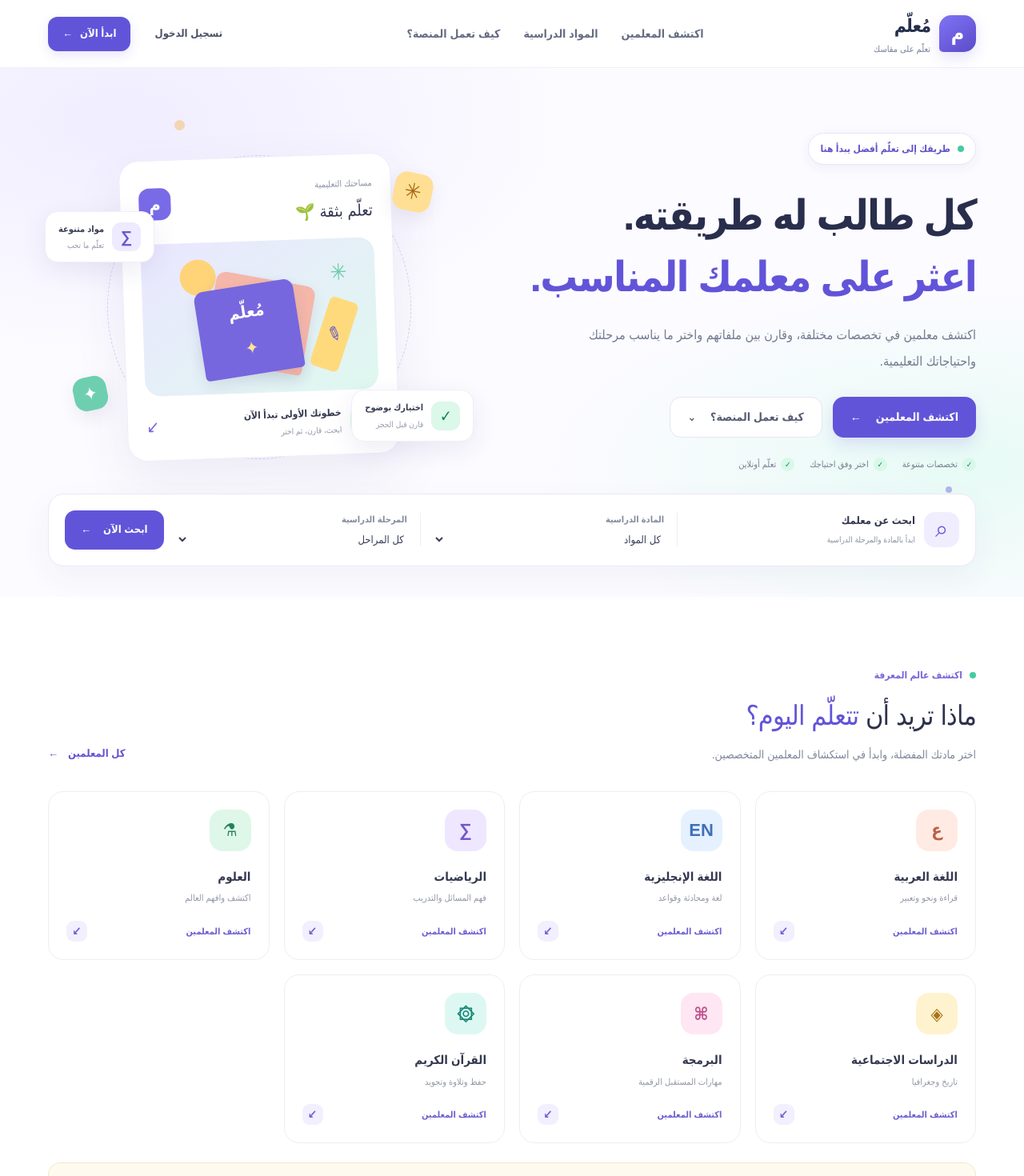
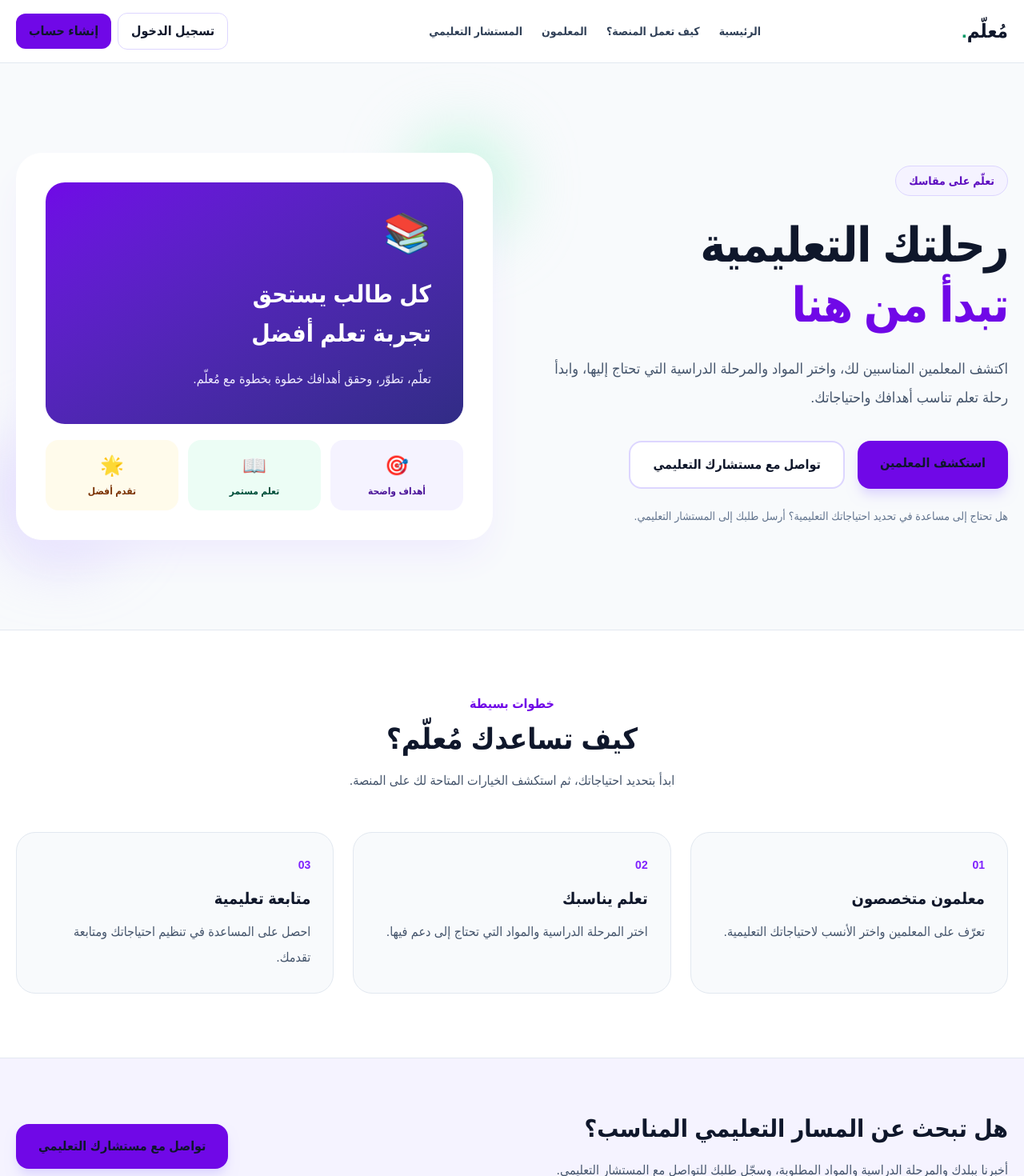
Before and after one commit to engrababibrahim-sudo/moallem-platform, a Next.js app: page / in a window 1280 px wide. Shown: the top 1470 px of the page at 80% size. Built offline with nearby package versions, Linux system fonts and the light colour scheme.

Commit message:
Refactor homepage layout and features display
Removed unused subjects array and replaced it with a features array to highlight key features of the platform. Updated the main layout and navigation structure for improved user experience.

```diff
--- a/src/app/page.tsx
+++ b/src/app/page.tsx
@@ -1,287 +1,242 @@
-
-"use client";
 
 import Link from "next/link";
 
-const subjects = [
-  { icon: "ع", name: "اللغة العربية", desc: "قراءة ونحو وتعبير", value: "arabic", color: "peach" },
-  { icon: "EN", name: "اللغة الإنجليزية", desc: "لغة ومحادثة وقواعد", value: "english", color: "blue" },
-  { icon: "∑", name: "الرياضيات", desc: "فهم المسائل والتدريب", value: "math", color: "purple" },
-  { icon: "⚗", name: "العلوم", desc: "اكتشف وافهم العالم", value: "science", color: "green" },
-  { icon: "◈", name: "الدراسات الاجتماعية", desc: "تاريخ وجغرافيا", value: "social-studies", color: "yellow" },
-  { icon: "⌘", name: "البرمجة", desc: "مهارات المستقبل الرقمية", value: "programming", color: "pink" },
-  { icon: "۞", name: "القرآن الكريم", desc: "حفظ وتلاوة وتجويد", value: "quran", color: "mint" },
-];
-
-const steps = [
-  { number: "01", icon: "⌕", title: "ابحث عن معلمك", desc: "اختر المادة والمرحلة الدراسية التي تناسب احتياجك." },
-  { number: "02", icon: "▤", title: "قارن واختَر", desc: "راجع ملف المعلم وتخصصه وسعره قبل اتخاذ القرار." },
-  { number: "03", icon: "✓", title: "ابدأ رحلتك", desc: "استخدم حسابك لمتابعة حجوزاتك وخدماتك المتاحة." },
+const features = [
+  {
+    number: "01",
+    title: "معلمون متخصصون",
+    description:
+      "تعرّف على المعلمين واختر الأنسب لاحتياجاتك التعليمية.",
+  },
+  {
+    number: "02",
+    title: "تعلم يناسبك",
+    description:
+      "اختر المرحلة الدراسية والمواد التي تحتاج إلى دعم فيها.",
+  },
+  {
+    number: "03",
+    title: "متابعة تعليمية",
+    description:
+      "احصل على المساعدة في تنظيم احتياجاتك ومتابعة تقدمك.",
+  },
 ];
 
 export default function HomePage() {
   return (
-    <main dir="rtl" className="home-page">
-      <header className="home-header">
-        <div className="home-container header-inner">
-          <Link href="/" className="home-brand" aria-label="مُعلّم - الصفحة الرئيسية">
-            <span className="brand-symbol">م</span>
-            <span className="brand-copy">
-              <strong>مُعلّم</strong>
-              <small>تعلّم على مقاسك</small>
-            </span>
+    <main
+      dir="rtl"
+      className="min-h-screen bg-slate-50 text-slate-900"
+    >
+      {/* شريط التنقل */}
+      <header className="sticky top-0 z-50 border-b border-slate-200 bg-white/95 backdrop-blur">
+        <div className="mx-auto flex max-w-7xl flex-wrap items-center justify-between gap-4 px-5 py-4">
+          <Link
+            href="/"
+            className="text-2xl font-black text-violet-800"
+          >
+            مُعلّم
+            <span className="text-emerald-600">.</span>
           </Link>
 
-          <nav className="home-nav" aria-label="القائمة الرئيسية">
-            <Link href="/teachers">اكتشف المعلمين</Link>
-            <a href="#subjects">المواد الدراسية</a>
-            <a href="#how">كيف تعمل المنصة؟</a>
+          <nav className="flex flex-wrap items-center gap-4 text-sm font-semibold text-slate-700 sm:gap-6">
+            <Link href="/#home" className="hover:text-violet-700">
+              الرئيسية
+            </Link>
+            <Link href="/#how" className="hover:text-violet-700">
+              كيف تعمل المنصة؟
+            </Link>
+            <Link href="/teachers" className="hover:text-violet-700">
+              المعلمون
+            </Link>
+            <Link
+              href="/parent-request"
+              className="hover:text-violet-700"
+            >
+              المستشار التعليمي
+            </Link>
           </nav>
 
-          <div className="header-ctas">
-            <Link href="/login" className="login-cta">تسجيل الدخول</Link>
-            <Link href="/register" className="primary-cta">ابدأ الآن <span>←</span></Link>
+          <div className="flex flex-wrap items-center gap-2">
+            <Link
+              href="/login"
+              className="rounded-xl border border-violet-200 px-4 py-2.5 font-bold text-violet-800 transition hover:bg-violet-50"
+            >
+              تسجيل الدخول
+            </Link>
+            <Link
+              href="/register"
+              className="rounded-xl bg-violet-700 px-4 py-2.5 font-bold text-white transition hover:bg-violet-800"
+            >
+              إنشاء حساب
+            </Link>
           </div>
         </div>
       </header>
 
-      <section className="home-hero">
-        <div className="hero-decoration hero-decoration-one" aria-hidden="true" />
-        <div className="hero-decoration hero-decoration-two" aria-hidden="true" />
+      {/* القسم الرئيسي */}
+      <section id="home" className="overflow-hidden">
+        <div className="mx-auto grid max-w-7xl items-center gap-12 px-5 py-20 md:grid-cols-2 md:py-28">
+          <div>
+            <span className="inline-flex rounded-full border border-violet-200 bg-violet-50 px-4 py-2 text-sm font-bold text-violet-800">
+              تعلّم على مقاسك
+            </span>
 
-        <div className="home-container hero-layout">
-          <div className="hero-content">
-            <div className="hero-kicker">
-              <span className="kicker-dot" />
-              طريقك إلى تعلّم أفضل يبدأ هنا
+            <h1 className="mt-6 text-4xl font-black leading-tight tracking-tight sm:text-5xl lg:text-6xl">
+              رحلتك التعليمية
+              <span className="block text-violet-700">
+                تبدأ من هنا
+              </span>
+            </h1>
+
+            <p className="mt-6 max-w-xl text-lg leading-9 text-slate-600">
+              اكتشف المعلمين المناسبين لك، واختر المواد والمرحلة
+              الدراسية التي تحتاج إليها، وابدأ رحلة تعلم تناسب
+              أهدافك واحتياجاتك.
+            </p>
+
+            <div className="mt-9 flex flex-wrap gap-4">
+              <Link
+                href="/teachers"
+                className="rounded-2xl bg-violet-700 px-7 py-4 font-extrabold text-white shadow-lg shadow-violet-200 transition hover:-translate-y-0.5 hover:bg-violet-800"
+              >
+                استكشف المعلمين
+              </Link>
+
+              <Link
+                href="/parent-request"
+                className="rounded-2xl border-2 border-violet-200 bg-white px-7 py-4 font-extrabold text-violet-800 transition hover:border-violet-400 hover:bg-violet-50"
+              >
+                تواصل مع مستشارك التعليمي
+              </Link>
             </div>
 
-            <h1>
-              كل طالب له طريقته.
-              <br />
-              <span>اعثر على معلمك المناسب.</span>
-            </h1>
-
-            <p className="hero-lead">
-              اكتشف معلمين في تخصصات مختلفة، وقارن بين ملفاتهم
-              واختر ما يناسب مرحلتك واحتياجاتك التعليمية.
+            <p className="mt-5 text-sm leading-7 text-slate-500">
+              هل تحتاج إلى مساعدة في تحديد احتياجاتك التعليمية؟
+              أرسل طلبك إلى المستشار التعليمي.
             </p>
-
-            <div className="hero-actions">
-              <Link href="/teachers" className="hero-primary">
-                اكتشف المعلمين <span>←</span>
-              </Link>
-              <a href="#how" className="hero-secondary">
-                كيف تعمل المنصة؟ <span>⌄</span>
-              </a>
-            </div>
-
-            <div className="hero-benefits">
-              <span><b>✓</b> تخصصات متنوعة</span>
-              <span><b>✓</b> اختر وفق احتياجك</span>
-              <span><b>✓</b> تعلّم أونلاين</span>
-            </div>
           </div>
 
-          <div className="hero-visual" aria-label="رحلتك التعليمية تبدأ من هنا">
-            <div className="visual-orbit orbit-one" />
-            <div className="visual-orbit orbit-two" />
+          <div className="relative">
+            <div className="absolute -right-6 -top-6 h-32 w-32 rounded-full bg-emerald-200/60 blur-2xl" />
+            <div className="absolute -bottom-6 -left-6 h-40 w-40 rounded-full bg-violet-300/50 blur-2xl" />
 
-            <div className="visual-sticker sticker-star">✳</div>
-            <div className="visual-sticker sticker-spark">✦</div>
-
-            <div className="learning-board">
-              <div className="board-top">
-                <div>
-                  <span className="board-eyebrow">مساحتك التعليمية</span>
-                  <h2>تعلّم بثقة 🌱</h2>
-                </div>
-                <div className="board-logo">م</div>
+            <div className="relative rounded-[2rem] border border-white bg-white p-6 shadow-2xl shadow-violet-100 sm:p-9">
+              <div className="rounded-3xl bg-gradient-to-br from-violet-700 to-indigo-900 p-8 text-white sm:p-10">
+                <div className="text-5xl">📚</div>
+                <h2 className="mt-7 text-3xl font-black leading-relaxed">
+                  كل طالب يستحق
+                  <br />
+                  تجربة تعلم أفضل
+                </h2>
+                <p className="mt-4 leading-8 text-violet-100">
+                  تعلّم، تطوّر، وحقق أهدافك خطوة بخطوة مع
+                  مُعلّم.
+                </p>
               </div>
 
-              <div className="board-illustration">
-                <div className="illustration-sun" />
-                <div className="illustration-book book-back" />
-                <div className="illustration-book book-front">
-                  <span>مُعلّم</span>
-                  <i>✦</i>
+              <div className="mt-5 grid grid-cols-3 gap-3">
+                <div className="rounded-2xl bg-violet-50 p-4 text-center">
+                  <div className="text-2xl">🎯</div>
+                  <p className="mt-2 text-xs font-bold text-violet-900">
+                    أهداف واضحة
+                  </p>
                 </div>
-                <div className="illustration-pencil">✎</div>
-                <div className="illustration-star">✳</div>
-              </div>
-
-              <div className="board-bottom">
-                <span className="board-check">✓</span>
-                <div>
-                  <strong>خطوتك الأولى تبدأ الآن</strong>
-                  <small>ابحث، قارن، ثم اختر</small>
+                <div className="rounded-2xl bg-emerald-50 p-4 text-center">
+                  <div className="text-2xl">📖</div>
+                  <p className="mt-2 text-xs font-bold text-emerald-900">
+                    تعلم مستمر
+                  </p>
                 </div>
-                <span className="board-arrow">↙</span>
+                <div className="rounded-2xl bg-amber-50 p-4 text-center">
+                  <div className="text-2xl">🌟</div>
+                  <p className="mt-2 text-xs font-bold text-amber-900">
+                    تقدم أفضل
+                  </p>
+                </div>
               </div>
             </div>
-
-            <div className="floating-card floating-subject">
-              <span className="floating-icon floating-purple">∑</span>
-              <span><strong>مواد متنوعة</strong><small>تعلّم ما تحب</small></span>
-            </div>
-
-            <div className="floating-card floating-learning">
-              <span className="floating-icon floating-green">✓</span>
-              <span><strong>اختيارك بوضوح</strong><small>قارن قبل الحجز</small></span>
-            </div>
-          </div>
-        </div>
-
-        <div className="home-container search-wrap">
-          <form className="teacher-search" action="/teachers" method="get">
-            <div className="search-intro">
-              <span className="search-symbol">⌕</span>
-              <span><strong>ابحث عن معلمك</strong><small>ابدأ بالمادة والمرحلة الدراسية</small></span>
-            </div>
-
-            <label className="search-field">
-              <span>المادة الدراسية</span>
-              <select name="subject" defaultValue="">
-                <option value="">كل المواد</option>
-                <option value="arabic">اللغة العربية</option>
-                <option value="english">اللغة الإنجليزية</option>
-                <option value="math">الرياضيات</option>
-                <option value="science">العلوم</option>
-                <option value="social-studies">الدراسات الاجتماعية</option>
-                <option value="quran">القرآن الكريم والتجويد</option>
-                <option value="programming">البرمجة</option>
-              </select>
-            </label>
-
-            <label className="search-field">
-              <span>المرحلة الدراسية</span>
-              <select name="stage" defaultValue="all">
-                <option value="all">كل المراحل</option>
-                <option value="kindergarten">رياض الأطفال</option>
-                <option value="primary">ابتدائي</option>
-                <option value="preparatory">إعدادي</option>
-                <option value="secondary">ثانوي</option>
-                <option value="university">جامعي</option>
-              </select>
-            </label>
-
-            <button className="search-submit" type="submit">
-              ابحث الآن <span>←</span>
-            </button>
-          </form>
-        </div>
-      </section>
-
-      <section className="subject-section" id="subjects">
-        <div className="home-container">
-          <div className="section-head">
-            <div>
-              <span className="section-eyebrow"><i /> اكتشف عالم المعرفة</span>
-              <h2>ماذا تريد أن <span>تتعلّم اليوم؟</span></h2>
-              <p>اختر مادتك المفضلة، وابدأ في استكشاف المعلمين المتخصصين.</p>
-            </div>
-            <Link className="text-link" href="/teachers">كل المعلمين <span>←</span></Link>
-          </div>
-
-          <div className="subject-grid">
-            {subjects.map((subject) => (
-              <Link
-                className="subject-card"
-                href={`/teachers?subject=${subject.value}`}
-                key={subject.value}
-              >
-                <span className={`subject-icon ${subject.color}`}>{subject.icon}</span>
-                <span className="subject-name">{subject.name}</span>
-                <span className="subject-desc">{subject.desc}</span>
-                <span className="subject-card-bottom">
-                  <span>اكتشف المعلمين</span><b>↙</b>
-                </span>
-              </Link>
-            ))}
-          </div>
-
-          <div className="subjects-note">
-            <span>💡</span>
-            <p>لم تحدد المادة بعد؟ تصفّح المعلمين واكتشف الخيارات المتاحة لك.</p>
-            <Link href="/teachers">تصفّح الكل ←</Link>
           </div>
         </div>
       </section>
 
-      <section className="how-section" id="how">
-        <div className="home-container">
-          <div className="centered-head">
-            <span className="section-eyebrow"><i /> رحلة سهلة من البداية</span>
-            <h2>التعلّم المناسب يبدأ <span>بخطوة بسيطة</span></h2>
-            <p>ثلاث خطوات تساعدك على الوصول إلى اختيارك.</p>
+      {/* كيف تعمل المنصة؟ */}
+      <section id="how" className="border-y border-slate-200 bg-white py-20">
+        <div className="mx-auto max-w-7xl px-5">
+          <div className="mx-auto max-w-2xl text-center">
+            <span className="font-bold text-violet-700">
+              خطوات بسيطة
+            </span>
+            <h2 className="mt-3 text-3xl font-black sm:text-4xl">
+              كيف تساعدك مُعلّم؟
+            </h2>
+            <p className="mt-4 leading-8 text-slate-600">
+              ابدأ بتحديد احتياجاتك، ثم استكشف الخيارات المتاحة
+              لك على المنصة.
+            </p>
           </div>
 
-          <div className="steps-grid">
-            {steps.map((step) => (
-              <article className="step-card" key={step.number}>
-                <div className="step-card-top">
-                  <span className="step-icon">{step.icon}</span>
-                  <span className="step-number">{step.number}</span>
-                </div>
-                <h3>{step.title}</h3>
-                <p>{step.desc}</p>
+          <div className="mt-12 grid gap-6 md:grid-cols-3">
+            {features.map((feature) => (
+              <article
+                key={feature.number}
+                className="rounded-3xl border border-slate-200 bg-slate-50 p-7 transition hover:-translate-y-1 hover:border-violet-200 hover:shadow-lg"
+              >
+                <span className="text-sm font-black text-violet-600">
+                  {feature.number}
+                </span>
+                <h3 className="mt-4 text-xl font-extrabold">
+                  {feature.title}
+                </h3>
+                <p className="mt-3 leading-8 text-slate-600">
+                  {feature.description}
+                </p>
               </article>
             ))}
           </div>
         </div>
       </section>
 
-      <section className="join-section">
-        <div className="home-container">
-          <div className="join-panel">
-            <div className="join-decoration" aria-hidden="true">✳</div>
-            <div className="join-content">
-              <span className="join-eyebrow">للمعلمين والمعلمات</span>
-              <h2>علّم ما تحب، وشارك خبرتك مع الآخرين.</h2>
-              <p>أنشئ حسابك التعليمي، وقدّم خبراتك وتخصصاتك للطلاب الباحثين عن معلم مناسب.</p>
-              <Link href="/register?role=teacher" className="join-cta">
-                انضم إلى مُعلّم <span>←</span>
-              </Link>
-            </div>
-            <div className="join-art" aria-hidden="true">
-              <div className="join-art-circle"><span>م</span></div>
-              <span className="join-art-star">✦</span>
-              <span className="join-art-dot" />
-            </div>
+      {/* قسم المستشار التعليمي */}
+      <section className="bg-violet-50 py-16">
+        <div className="mx-auto flex max-w-7xl flex-col items-start justify-between gap-7 px-5 md:flex-row md:items-center">
+          <div className="max-w-2xl">
+            <h2 className="text-3xl font-black leading-relaxed">
+              هل تبحث عن المسار التعليمي المناسب؟
+            </h2>
+            <p className="mt-3 leading-8 text-slate-600">
+              أخبرنا ببلدك والمرحلة الدراسية والمواد المطلوبة،
+              وسجّل طلبك للتواصل مع المستشار التعليمي.
+            </p>
           </div>
+
+          <Link
+            href="/parent-request"
+            className="shrink-0 rounded-2xl bg-violet-700 px-7 py-4 font-extrabold text-white shadow-lg shadow-violet-200 transition hover:bg-violet-800"
+          >
+            تواصل مع مستشارك التعليمي
+          </Link>
         </div>
       </section>
 
-      <footer className="home-footer">
-        <div className="home-container">
-          <div className="footer-main">
-            <div className="footer-about">
-              <Link href="/" className="home-brand footer-brand">
-                <span className="brand-symbol">م</span>
-                <span className="brand-copy"><strong>مُعلّم</strong><small>تعلّم على مقاسك</small></span>
-              </Link>
-              <p>مساحة تجمع الطلاب والمعلمين لتجربة تعليمية أكثر وضوحًا ومرونة.</p>
-            </div>
+      {/* تذييل الصفحة */}
+      <footer className="bg-slate-950 py-8 text-white">
+        <div className="mx-auto flex max-w-7xl flex-col items-center justify-between gap-4 px-5 text-center sm:flex-row sm:text-right">
+          <Link href="/" className="text-xl font-black">
+            مُعلّم.
+          </Link>
 
-            <div className="footer-column">
-              <strong>استكشف</strong>
-              <Link href="/teachers">المعلمون</Link>
-              <a href="#subjects">المواد الدراسية</a>
-              <a href="#how">كيف تعمل المنصة؟</a>
-            </div>
+          <p className="text-sm leading-7 text-slate-400">
+            منصة تعليمية تساعد الطلاب على الوصول إلى تجربة تعلم
+            تناسب احتياجاتهم.
+          </p>
 
-            <div className="footer-column">
-              <strong>حسابك</strong>
-              <Link href="/login">تسجيل الدخول</Link>
-              <Link href="/register">إنشاء حساب</Link>
-              <Link href="/register?role=teacher">انضم كمعلم</Link>
-            </div>
-          </div>
-
-          <div className="footer-bottom">
-            <span>© {new Date().getFullYear()} مُعلّم. جميع الحقوق محفوظة.</span>
-            <span>تعلّم على مقاسك، خطوة بخطوة <b>♥</b></span>
-          </div>
+          <Link
+            href="/parent-request"
+            className="text-sm font-bold text-violet-300 hover:text-white"
+          >
+            تواصل مع المستشار التعليمي
+          </Link>
         </div>
       </footer>
     </main>
```
